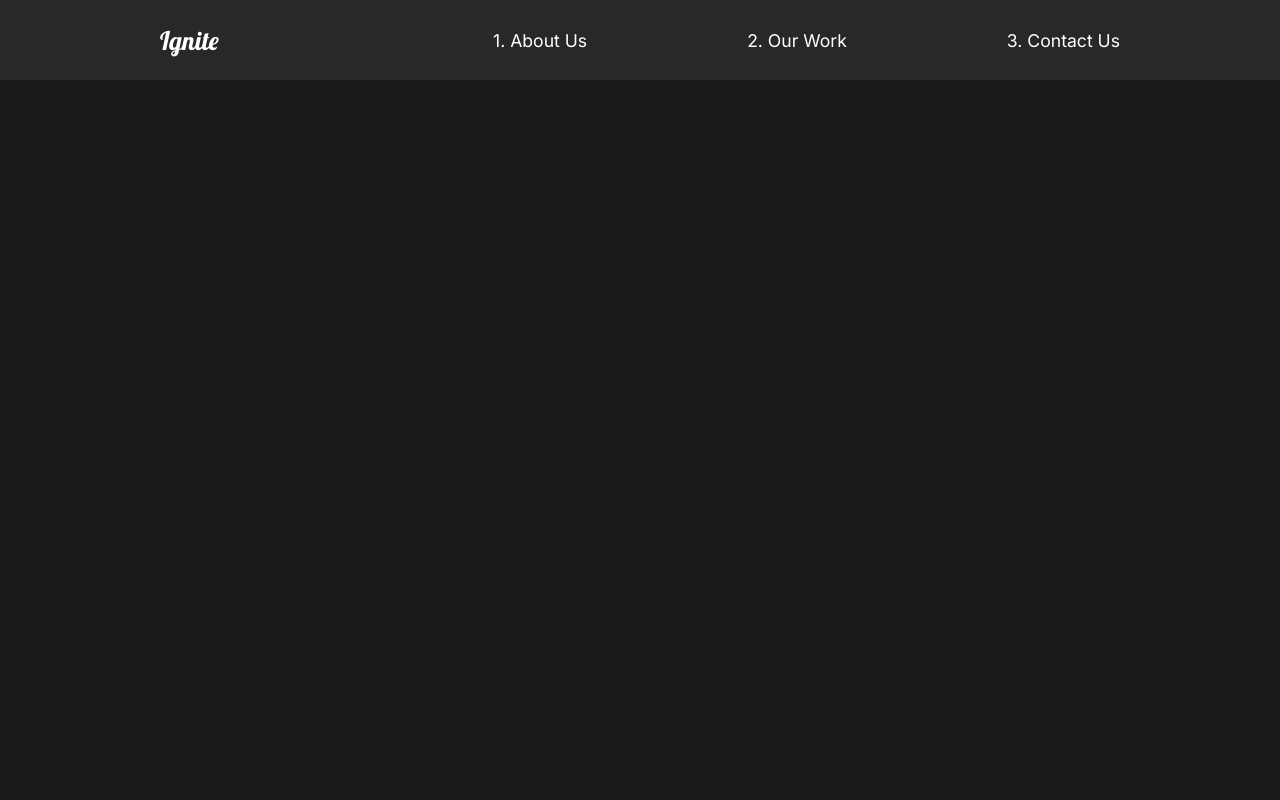
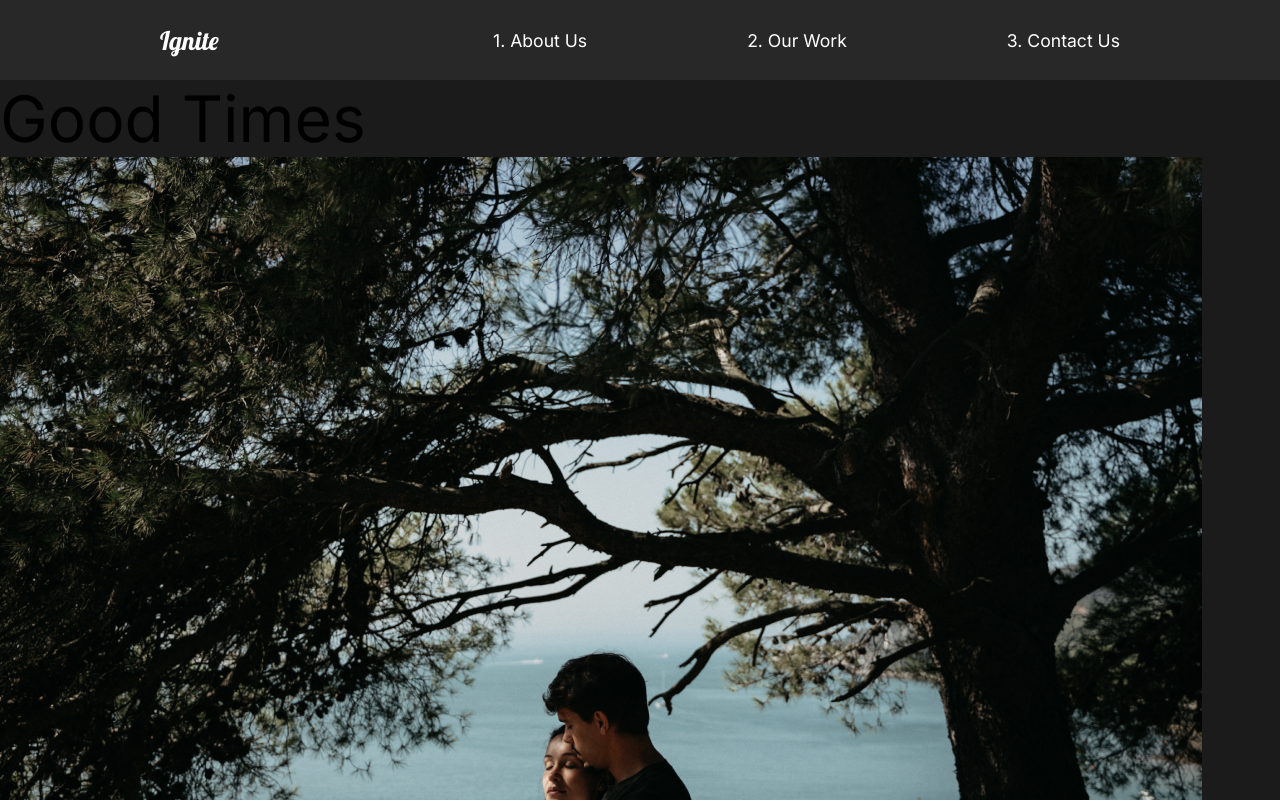
Before and after one commit to salmanahmedx/agency-portfolio-react, a React (Create React App) app: page /work/good-times in a window 1280 px wide. Shown: the top 800 px of the page. Built offline with nearby package versions, Linux system fonts and the light colour scheme.

Commit message:
movie detail page

```diff
--- a/src/App.js
+++ b/src/App.js
@@ -5,6 +5,7 @@ import Nav from "./components/Nav";
 import ContactUs from "./pages/ContactUs";
 import OurWork from "./pages/OurWork";
 import { Route, Routes } from "react-router-dom"
+import MovieDetail from "./pages/MovieDetail";
 
 function App() {
   return (
@@ -14,6 +15,7 @@ function App() {
       <Routes>
         <Route path="/" element={<AboutUs />}></Route>
         <Route path="/work" element={<OurWork></OurWork>}></Route>
+        <Route path="/work/:id" element={<MovieDetail></MovieDetail>}></Route>
         <Route path="/contact" element={<ContactUs></ContactUs>}></Route>
       </Routes>
     </div>
--- /dev/null
+++ b/src/MovieState.js
@@ -0,0 +1,83 @@
+//Import Images
+import athlete from "./img/athlete-small.png";
+import goodtimes from "./img/goodtimes-small.png";
+import theracer from "./img/theracer-small.png";
+import athlete2 from "./img/athlete2.png";
+import goodtimes2 from "./img/good-times2.jpg";
+import theracer2 from "./img/the-racer2.jpg";
+
+export const MovieState = () => {
+    return [
+        {
+            title: "The Athlete",
+            mainImg: athlete,
+            secondaryImg: athlete2,
+            id: "the-athlete",
+            awards: [
+                {
+                    title: "Truly A masterpiece",
+                    description:
+                        "“Lorem Ipsum is simply dummy text of the printing and typesetting industry.”",
+                },
+                {
+                    title: "Fresh look on a brutal sport.",
+                    description:
+                        "“Lorem Ipsum is simply dummy text of the printing and typesetting industry.”",
+                },
+                {
+                    title: "It’s okay lmao.",
+                    description:
+                        "“Lorem Ipsum is simply dummy text of the printing and typesetting industry.”",
+                },
+            ],
+        },
+        {
+            title: "Good Times",
+            mainImg: goodtimes,
+            id: "good-times",
+            secondaryImg: goodtimes2,
+            awards: [
+                {
+                    title: "Truly A masterpiece",
+                    description:
+                        "“Lorem Ipsum is simply dummy text of the printing and typesetting industry.”",
+                },
+                {
+                    title: "Fresh look on a brutal sport.",
+                    description:
+                        "“Lorem Ipsum is simply dummy text of the printing and typesetting industry.”",
+                },
+                {
+                    title: "It’s okay lmao.",
+                    description:
+                        "“Lorem Ipsum is simply dummy text of the printing and typesetting industry.”",
+                },
+            ],
+        },
+        {
+            title: "The Racer",
+            mainImg: theracer,
+            id: "the-racer",
+            secondaryImg: theracer2,
+            awards: [
+                {
+                    title: "Truly A masterpiece",
+                    description:
+                        "“Lorem Ipsum is simply dummy text of the printing and typesetting industry.”",
+                },
+                {
+                    title: "Fresh look on a brutal sport.",
+                    description:
+                        "“Lorem Ipsum is simply dummy text of the printing and typesetting industry.”",
+                },
+                {
+                    title: "It’s okay lmao.",
+                    description:
+                        "“Lorem Ipsum is simply dummy text of the printing and typesetting industry.”",
+                },
+            ],
+        },
+    ];
+};
+
+export default MovieState;
--- /dev/null
+++ b/src/pages/MovieDetail.js
@@ -0,0 +1,41 @@
+import React, { useEffect, useState } from 'react';
+import styled from "styled-components";
+import MovieState from "../MovieState"
+import { useParams } from "react-router-dom";
+
+
+const MovieDetail = () => {
+    const params = useParams();
+    const { id } = params;
+    const [movies, setMovies] = useState(MovieState)
+    const [movie, setMovie] = useState([])
+
+    useEffect(() => {
+        const currentMovie = movies.filter((stateMovie) => stateMovie.id === id)
+        setMovie(currentMovie)
+        console.log(movie)
+    }, [id])
+
+    return (
+        <>
+            {movie && (
+                <Details>
+                    <HeadLine>
+                        <h2>{movie[0]?.title}</h2>
+                        <img src={movie[0]?.mainImg} alt={movie[0]?.title} />
+                    </HeadLine>
+                </Details>
+            )}
+
+        </>
+    );
+};
+
+const Details = styled.div`
+
+`
+const HeadLine = styled.div`
+
+`
+
+export default MovieDetail;
```
